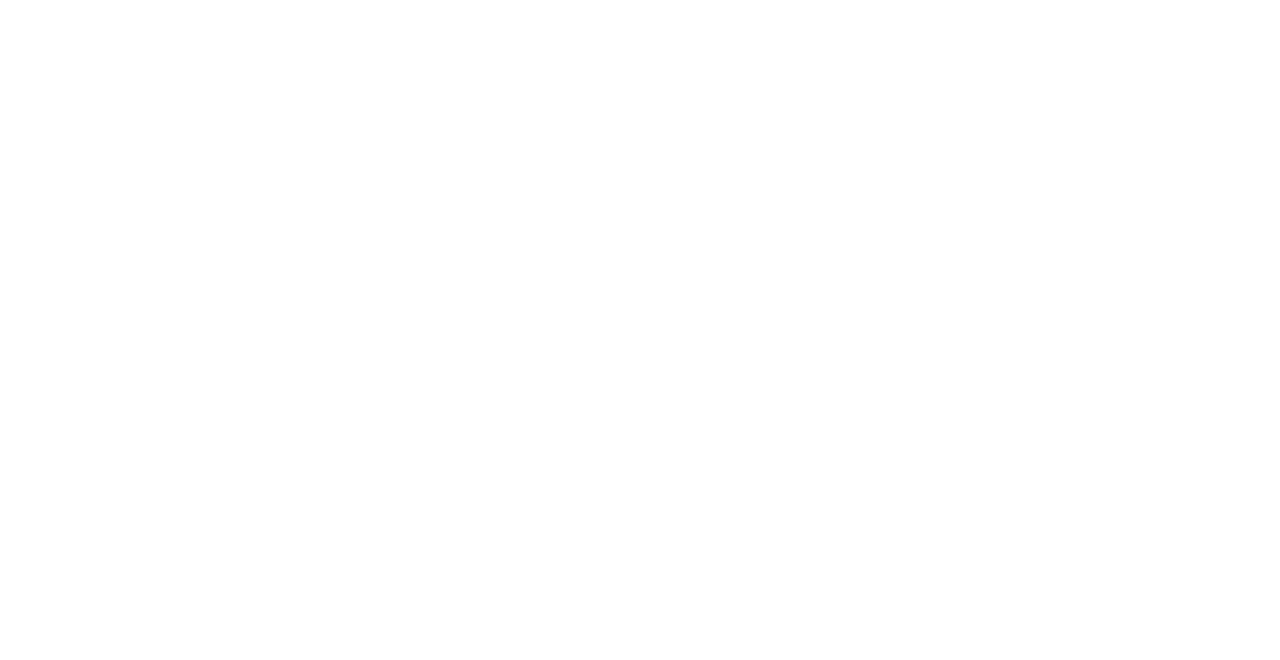
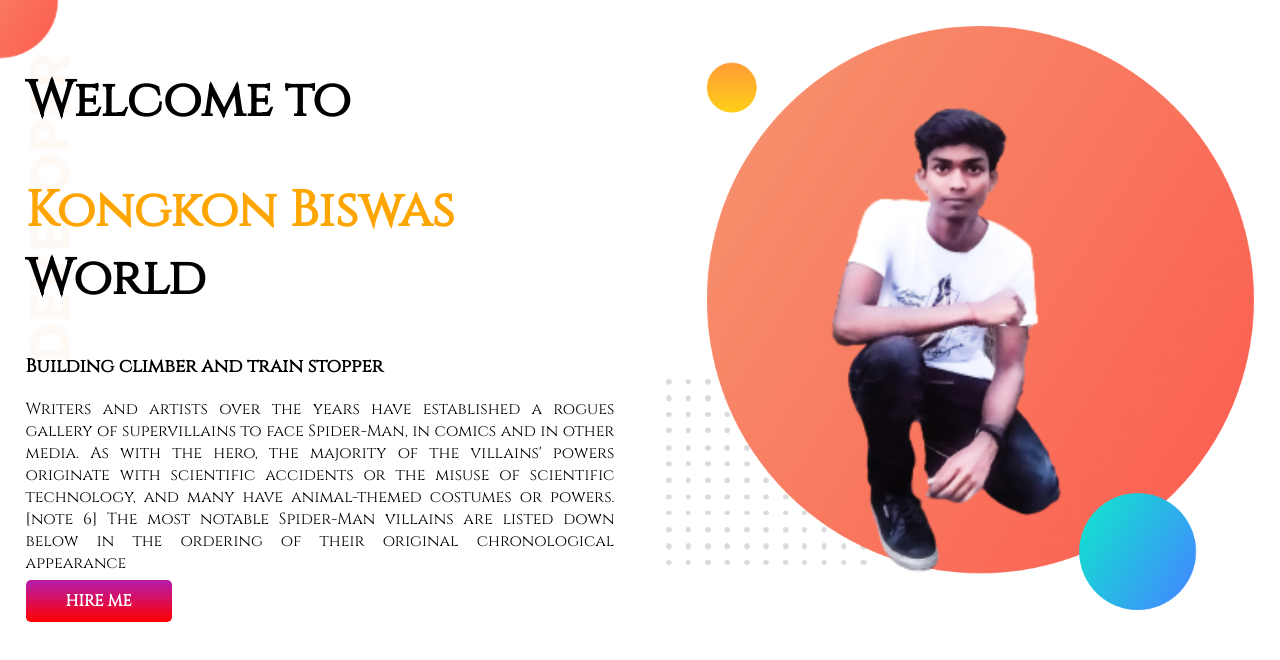
Before and after one commit to kongkonbiswas/developer-portfolio, a plain HTML site: page index.html in a window 1280 px wide. Drawn offline with Linux system fonts and the light colour scheme.

Commit message:
top banner added

```diff
--- a/index.html
+++ b/index.html
@@ -5,9 +5,23 @@
     <meta http-equiv="X-UA-Compatible" content="IE=edge">
     <meta name="viewport" content="width=device-width, initial-scale=1.0">
     <title>Kongkon Portfolio</title>
+    <link rel="preconnect" href="https://fonts.googleapis.com">
+    <link rel="preconnect" href="https://fonts.gstatic.com" crossorigin>
+    <link href="https://fonts.googleapis.com/css2?family=Cinzel&display=swap" rel="stylesheet">
     <link rel="stylesheet" href="style.css">
 </head>
 <body>
-
+   <section class="top-banner">
+        <div class="half-width">
+            <h1>Welcome to</h1>
+            <h1><span id="orange-color">Kongkon Biswas</span> World</h1>
+            <h3>Building climber and train stopper</h3>
+            <p>Writers and artists over the years have established a rogues gallery of supervillains to face Spider-Man, in comics and in other media. As with the hero, the majority of the villains' powers originate with scientific accidents or the misuse of scientific technology, and many have animal-themed costumes or powers.[note 6] The most notable Spider-Man villains are listed down below in the ordering of their original chronological appearance</p>
+            <a class="link-button" href="https:/www.facebook.com/kongkon.biswas.35" target="_blank">HIRE ME</a>
+       </div>
+        <div class="half-width">
+            <img src="images/my-bg.png" alt="My Picture">
+        </div>
+   </section>
 </body>
 </html>
--- a/style.css
+++ b/style.css
@@ -0,0 +1,35 @@
+body {
+  font-family: "Cinzel", serif;
+  margin: 0;
+}
+h1 {
+  font-size: 50px;
+}
+#orange-color {
+  color: orange;
+}
+section {
+  display: flex;
+}
+.half-width {
+  width: 50%;
+  padding: 2%;
+}
+.half-width img {
+  width: 100%;
+}
+.link-button {
+  text-decoration: none;
+  background-image: linear-gradient(rgb(180, 28, 173), red);
+  padding: 10px 40px;
+  border-radius: 5px;
+  color: white;
+  font-weight: 700;
+}
+.top-banner {
+  background-image: url(images/top-banner.png);
+  background-repeat: no-repeat;
+}
+p {
+  text-align: justify;
+}
```
Also changed, not shown: images/dream-bg.png (added), images/exp-bg.png (added), images/jhankar.png (added), images/jhankar2.png (added), images/my-bg.png (added), images/my-bg2.png (added), images/top-banner.png (added), 7 other files.
